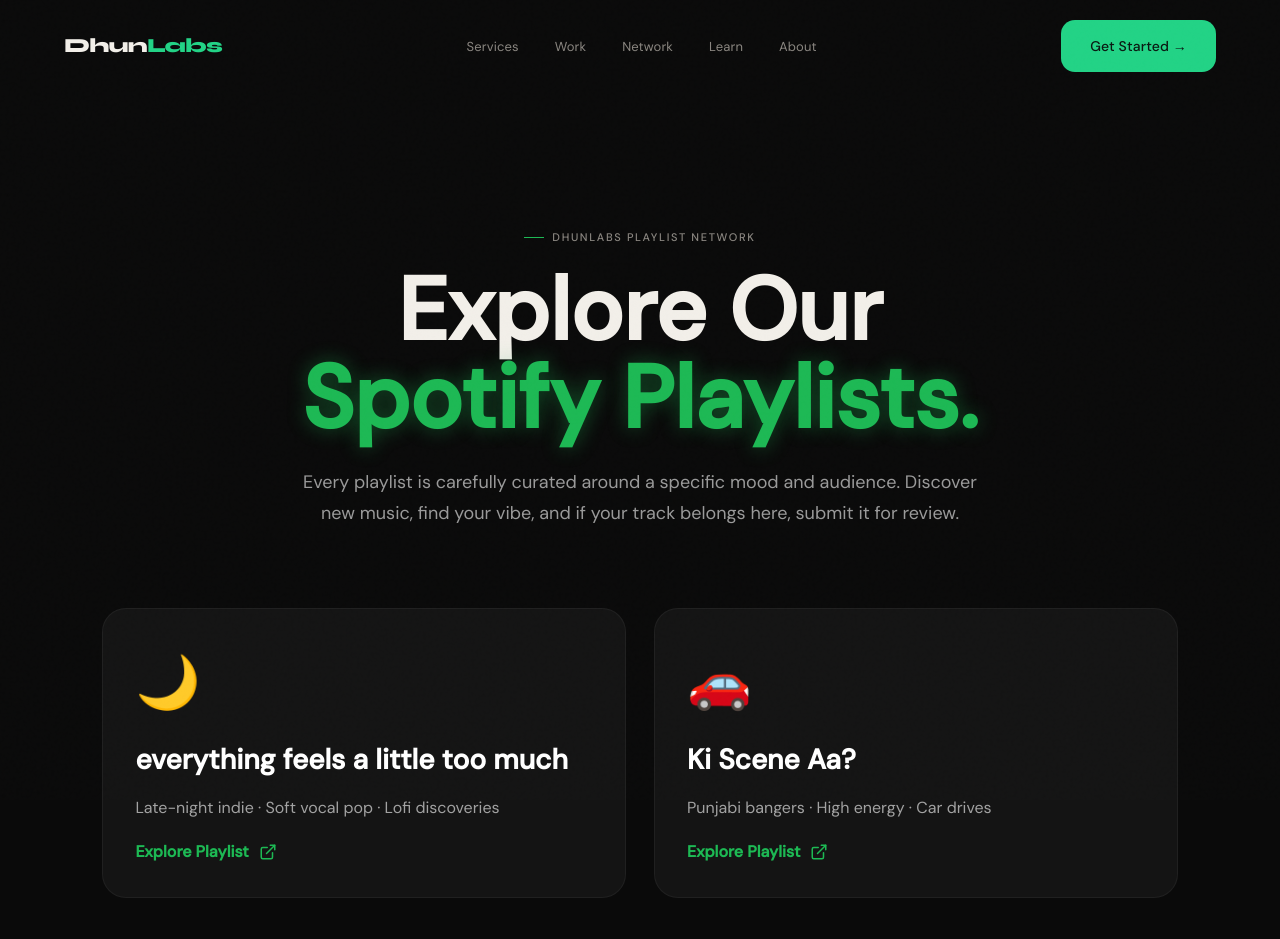
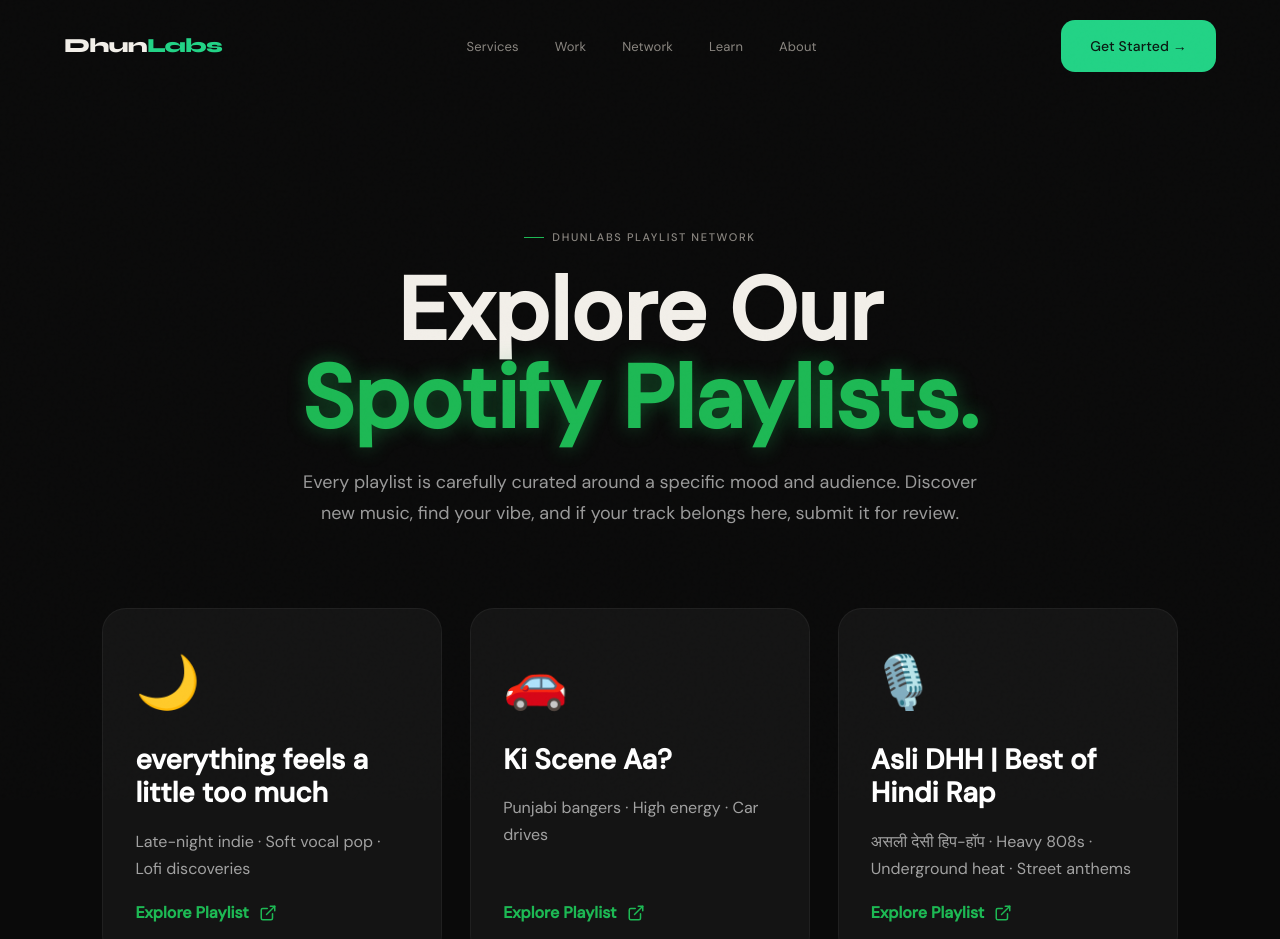
Before and after one commit to divyanshvrmaaa/DhunLabs, a React (Vite) app: page /playlists in a window 1280 px wide. Shown: the top 939 px of the page. Built offline with nearby package versions, Linux system fonts and the light colour scheme; a web font is replaced by a local one.

Commit message:
Update content.tsx

```diff
--- a/src/data/content.tsx
+++ b/src/data/content.tsx
@@ -116,6 +116,13 @@
     link: "https://open.spotify.com/playlist/6Tfy76YzQlMr3VeaKdAN0V",
     placeholder: false,
   },
+  {
+    icon: "🎙️",
+    name: "Asli DHH | Best of Hindi Rap",
+    mood: "असली देसी हिप-हॉप · Heavy 808s · Underground heat · Street anthems",
+    link: "https://open.spotify.com/playlist/22P74epP4Yhf71eftCqgVp", // Replace with your actual live playlist link later
+    placeholder: false,
+  },
 ];
 
 export const VIDEOS = [
```
